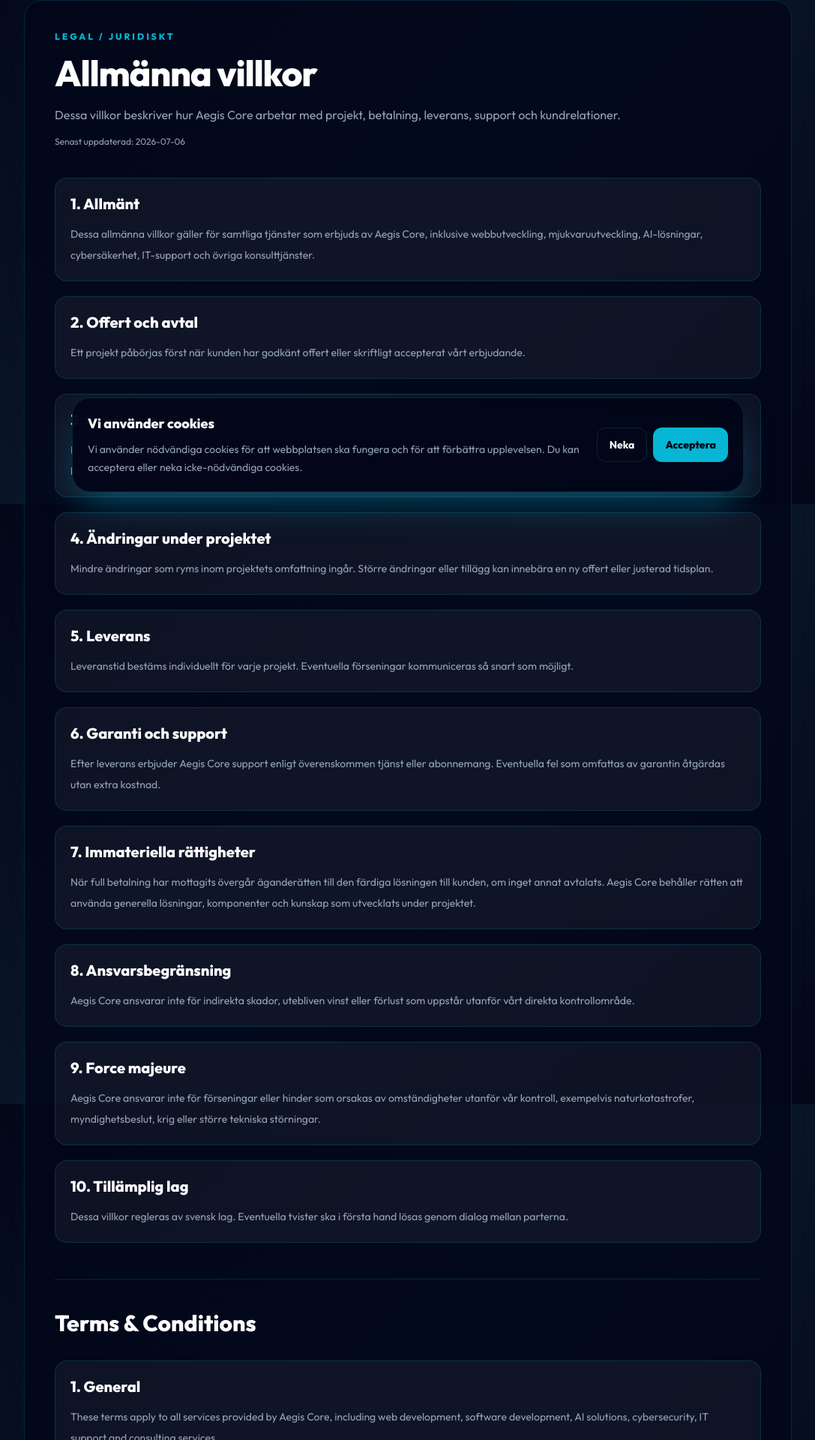
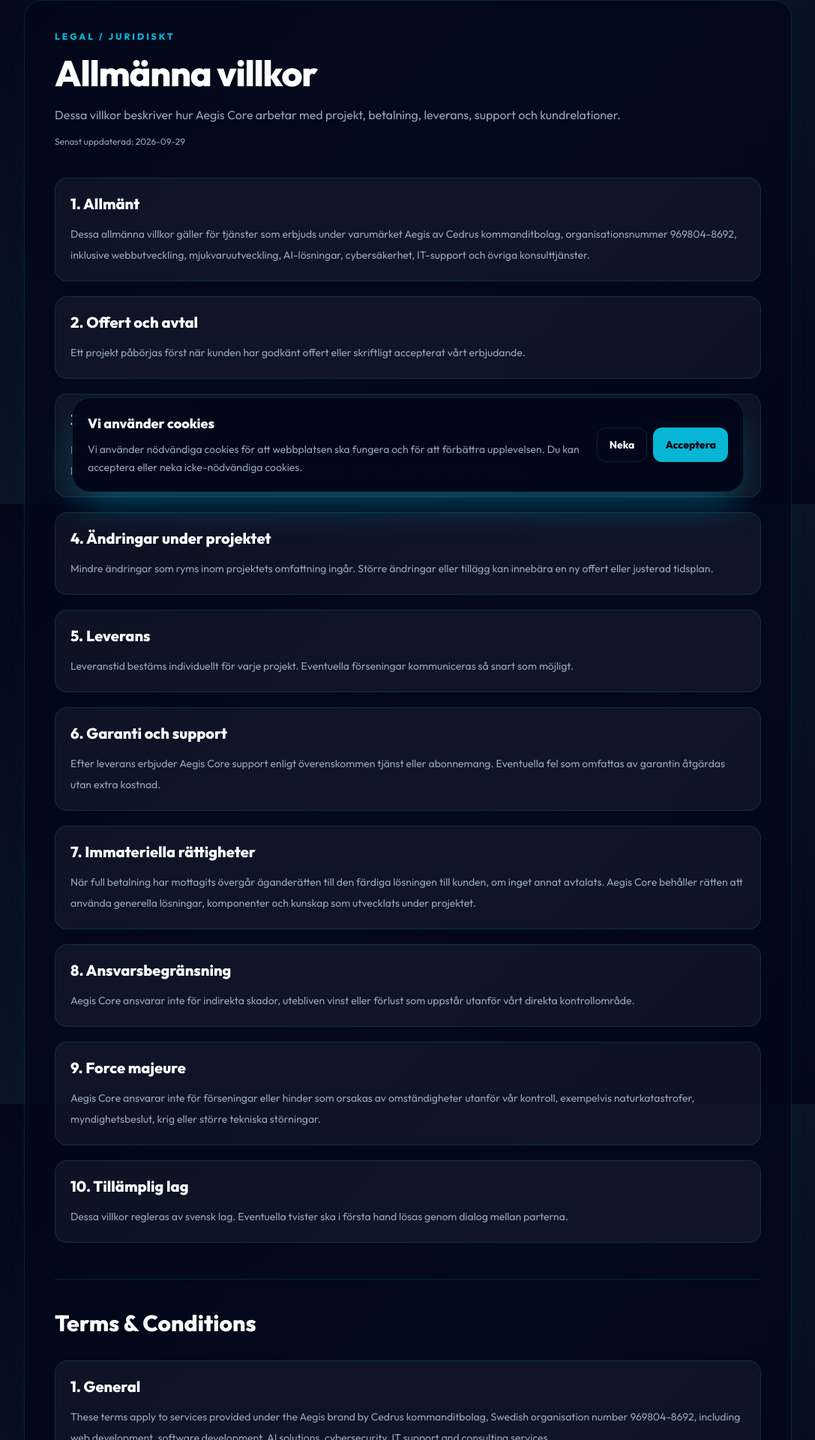
Before and after one commit to Aegis-techcore/Aegis, a Next.js app: page /terms in a window 1280 px wide. Shown: the part 128-2048 px from the top of the page at 75% size, without its empty margins (96-1183 px from the left). Built offline with nearby package versions, Linux system fonts and the light colour scheme.

Commit message:
Identify Cedrus as contracting entity

```diff
--- a/app/terms/page.jsx
+++ b/app/terms/page.jsx
@@ -8,7 +8,7 @@
 const sectionsSv = [
   {
     title: '1. Allmänt',
-    text: 'Dessa allmänna villkor gäller för samtliga tjänster som erbjuds av Aegis Core, inklusive webbutveckling, mjukvaruutveckling, AI-lösningar, cybersäkerhet, IT-support och övriga konsulttjänster.'
+    text: 'Dessa allmänna villkor gäller för tjänster som erbjuds under varumärket Aegis av Cedrus kommanditbolag, organisationsnummer 969804-8692, inklusive webbutveckling, mjukvaruutveckling, AI-lösningar, cybersäkerhet, IT-support och övriga konsulttjänster.'
   },
   {
     title: '2. Offert och avtal',
@@ -51,7 +51,7 @@
 const sectionsEn = [
   {
     title: '1. General',
-    text: 'These terms apply to all services provided by Aegis Core, including web development, software development, AI solutions, cybersecurity, IT support and consulting services.'
+    text: 'These terms apply to services provided under the Aegis brand by Cedrus kommanditbolag, Swedish organisation number 969804-8692, including web development, software development, AI solutions, cybersecurity, IT support and consulting services.'
   },
   {
     title: '2. Quotes and agreements',
@@ -111,7 +111,7 @@
           </p>
 
           <p className="mt-3 text-xs text-brand-muted">
-            Senast uppdaterad: 2026-07-06
+            Senast uppdaterad: 2026-09-29
           </p>
 
           <div className="mt-10 grid gap-5">
```
